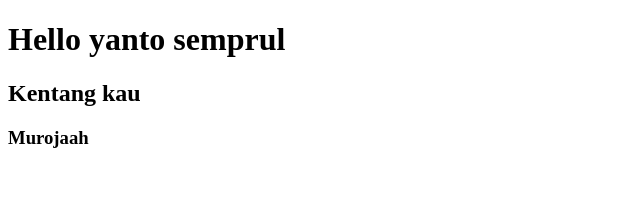
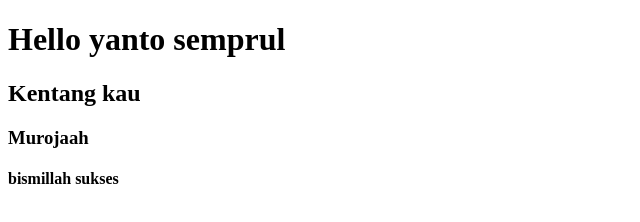
Before and after one commit to NeeGeep/NeeGeep.github.io, a plain HTML site: page HTML.html in a window 1280 px wide. Shown: the whole page, without its empty margins (0-640 px from the left). Drawn offline with Linux system fonts and the light colour scheme.

Commit message:
fourth commit

```diff
--- a/HTML.html
+++ b/HTML.html
@@ -7,5 +7,6 @@
         <h1>Hello yanto semprul</h1>
         <h2>Kentang kau</h2>
         <h3>Murojaah</h3>
+        <h4>bismillah sukses</h4>
     </body>
 </html>
```
